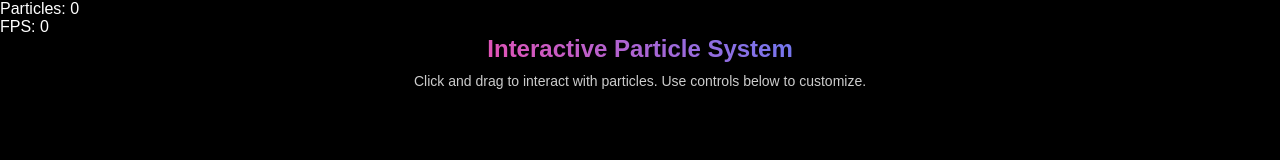
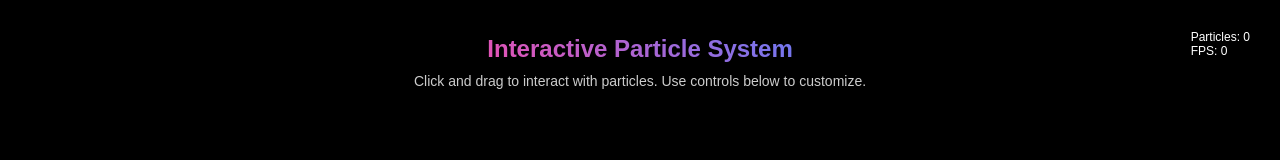
Before and after one commit to Ahmed8881/Particle-Animation, a plain HTML site: page index.html in a window 1280 px wide. Drawn offline with Linux system fonts and the light colour scheme.

Commit message:
Add styles for stats display in Particle Animation

```diff
--- a/style.css
+++ b/style.css
@@ -48,3 +48,14 @@ body {
     font-size: 14px;
     opacity: 0.8;
 }
+#stats {
+    position: absolute;
+    top: 20px;
+    right: 20px;
+    z-index: 10;
+    background-color: rgba(0, 0, 0, 0.7);
+    padding: 10px;
+    border-radius: 10px;
+    backdrop-filter: blur(10px);
+    font-size: 12px;
+}
```
